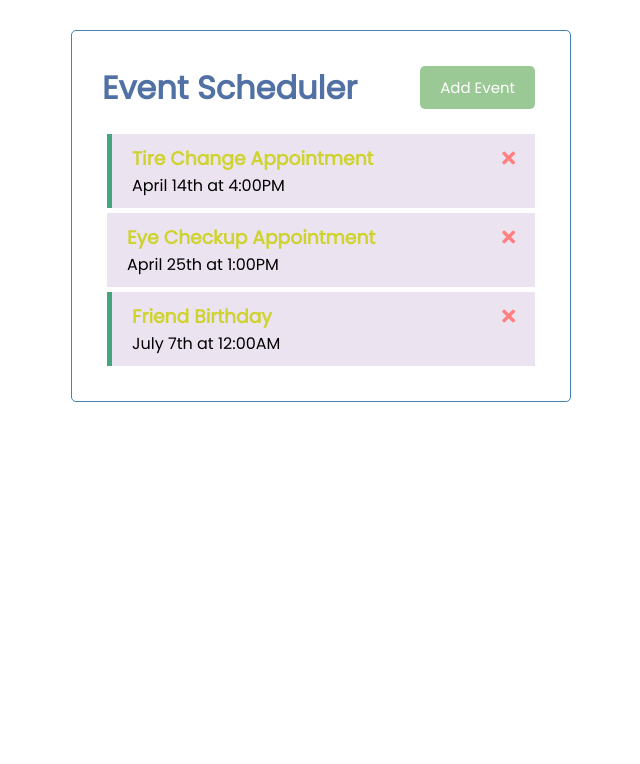
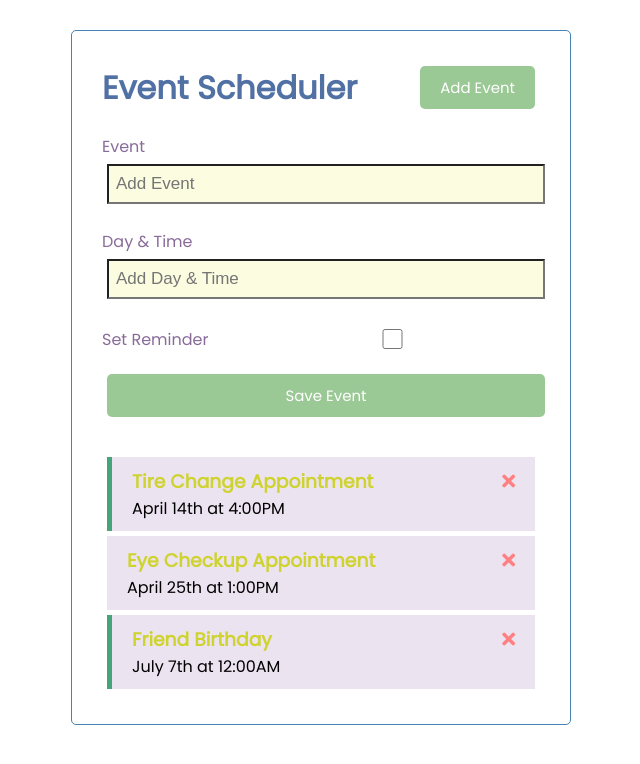
Before and after one commit to Abhay2412/EventScheduler, a Vue app in the folder event-scheduler/: page / in a window 1280 px wide. Shown: the top 764 px of the page, without its empty margins (319-959 px from the left). Built offline with nearby package versions, Linux system fonts and the light colour scheme.

Commit message:
Create the form for adding an event into the list

```diff
--- a/event-scheduler/src/App.vue
+++ b/event-scheduler/src/App.vue
@@ -1,6 +1,7 @@
 <template>
   <div class="container">
     <Header title="Event Scheduler" textColor="#5171A5"/>
+    <AddEvent @add-event="addEvent"/>
     <Events @toggle-reminder="toggleReminder" @delete-event="deleteEvent" :events="events"/>
   </div>
 </template>
@@ -8,12 +9,14 @@
 <script>
 import Header from "./components/Header"
 import Events from "./components/Events"
+import AddEvent from "./components/AddEvent"
 
 export default {
   name: 'App',
   components: {
     Header,
     Events,
+    AddEvent,
 
   },
   data() {
@@ -22,6 +25,9 @@ export default {
     }
   },
   methods: {
+    addEvent(event) {
+      this.events = [...this.events, event]
+    },
     deleteEvent(id) {
       if(confirm("Remove this event?"))
       this.events = this.events.filter((event) => event.id !== id)
@@ -76,7 +82,7 @@ body {
 }
 .btn {
   display: inline-block;
-  background: #000;
+  background: #9BC995;
   color: #fff;
   border: none;
   padding: 10px 20px;
--- /dev/null
+++ b/event-scheduler/src/components/AddEvent.vue
@@ -0,0 +1,84 @@
+<template>
+    <form @submit="onSubmit" class="add-form">
+        <div class="form-control">
+            <label>Event</label>
+            <input type="text" v-model="text" name="text" placeholder="Add Event"/>
+        </div>
+        <div class="form-control">
+            <label>Day & Time</label>
+            <input type="text" name="day" v-model="day" placeholder="Add Day & Time"/>
+        </div>
+        <div class="form-control form-control-check">
+            <label>Set Reminder</label>
+            <input type="checkbox" v-model="reminder" name="reminder"/>
+        </div>
+
+        <input type="submit" value="Save Event" class="btn btn-block"/>
+    </form>
+</template>
+
+<script>
+export default {
+    name: "AddEvent",
+    data() {
+        return {
+            text: "",
+            day: "",
+            reminder: false
+        }
+    },
+    methods: {
+        onSubmit(e) {
+            e.preventDefault()
+
+            if(!this.text) {
+                alert("Please add an event")
+                return
+            }
+            const newEvent = {
+                id: Math.floor(Math.random() * 100000),
+                text: this.text,
+                day: this.day,
+                reminder: this.reminder
+            }
+            this.$emit("add-event", newEvent)
+            this.text = ""
+            this.day = ""
+            this.reminder = false
+        }
+    }
+}
+</script>
+
+<style>
+.add-form {
+  margin-bottom: 40px;
+  color: #896B9A;
+}
+.form-control {
+  margin: 20px 0;
+}
+.form-control label {
+  display: block;
+}
+.form-control input {
+  width: 100%;
+  height: 40px;
+  margin: 5px;
+  padding: 3px 7px;
+  font-size: 17px;
+  background: #FBFCE0;
+}
+.form-control-check {
+  display: flex;
+  align-items: center;
+  justify-content: space-between;
+}
+.form-control-check label {
+  flex: 1;
+}
+.form-control-check input {
+  flex: 2;
+  height: 20px;
+}
+</style>
```
